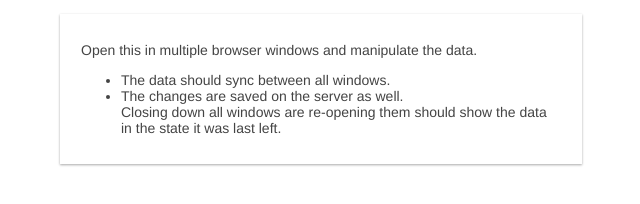
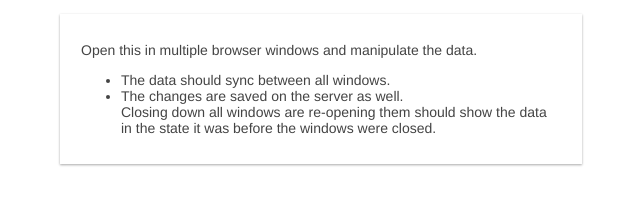
Before and after one commit to nicholaswmin/iso-model, a website: page example/example.html in a window 1280 px wide. Shown: the whole page, without its empty margins (319-959 px from the left). Drawn offline with Linux system fonts and the light colour scheme.

Commit message:
better example banner

```diff
--- a/example/example.html
+++ b/example/example.html
@@ -31,7 +31,7 @@
             The changes are saved on the server as well.
             <br>
             Closing down all windows are re-opening them should show the data
-            in the state it was last left.
+            in the state it was before the windows were closed.
           </li>
         </ul>
       </p>
```
